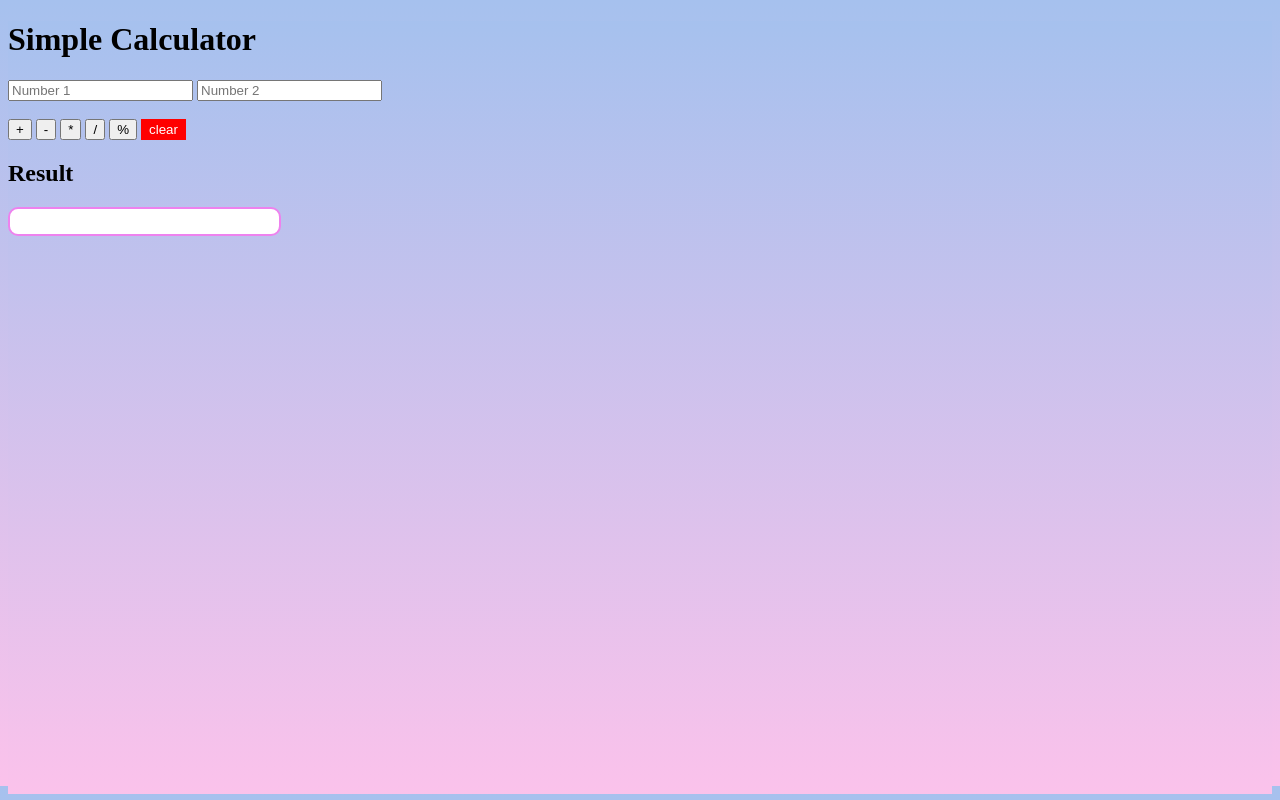
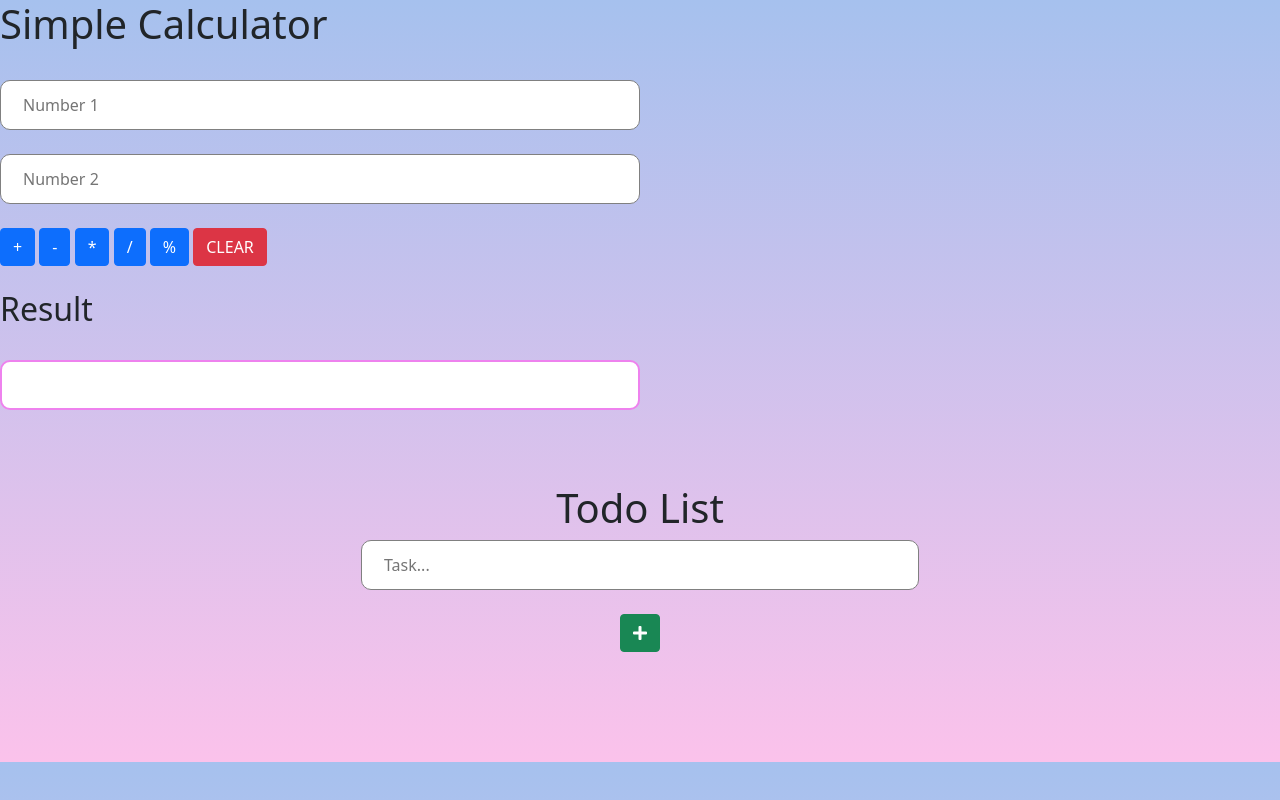
Before and after one commit to jjnanthakumar/javascript-letsupgrade, a plain HTML site: page index.html in a window 1280 px wide. Drawn offline with nearby package versions, Linux system fonts and the light colour scheme.

Commit message:
Assignment 3 Added

```diff
--- a/index.html
+++ b/index.html
@@ -4,23 +4,44 @@
 <head>
     <title>JS Essentials</title>
     <link rel="stylesheet" href="./main.css">
+    <link rel="stylesheet" href="https://cdnjs.cloudflare.com/ajax/libs/font-awesome/5.15.4/css/all.min.css"
+        integrity="sha512-1ycn6IcaQQ40/MKBW2W4Rhis/DbILU74C1vSrLJxCq57o941Ym01SwNsOMqvEBFlcgUa6xLiPY/NS5R+E6ztJQ=="
+        crossorigin="anonymous" referrerpolicy="no-referrer" />
+    <link rel="stylesheet" href="https://cdnjs.cloudflare.com/ajax/libs/bootstrap/5.1.1/css/bootstrap.min.css"
+        integrity="sha512-6KY5s6UI5J7SVYuZB4S/CZMyPylqyyNZco376NM2Z8Sb8OxEdp02e1jkKk/wZxIEmjQ6DRCEBhni+gpr9c4tvA=="
+        crossorigin="anonymous" referrerpolicy="no-referrer" />
+
 </head>
 
 <body>
-    <h1>Simple Calculator</h1>
+    <h1>Simple Calculator</h1><br/>
 
     <input type="number" name="num1" placeholder="Number 1">
+    <br /><br />
     <input type="number" name="num2" placeholder="Number 2">
-    <br/><br/>
-    <button onclick="process(this.innerText)">+</button>
-    <button onclick="process(this.innerText)">-</button>
-    <button onclick="process(this.innerText)">*</button>
-    <button onclick="process(this.innerText)">/</button>
-    <button onclick="process(this.innerText)">%</button>
-    <button class='clear' onclick="clearNum()">clear</button>
-    <br/>
-    <h2>Result </h2>
+    <br /><br />
+    <button class='btn btn-primary'onclick="process(this.innerText)">+</button>
+    <button class='btn btn-primary' onclick="process(this.innerText)">-</button>
+    <button class='btn btn-primary' onclick="process(this.innerText)">*</button>
+    <button class='btn btn-primary' onclick="process(this.innerText)">/</button>
+    <button class='btn btn-primary' onclick="process(this.innerText)">%</button>
+    <button class='btn btn-danger' onclick="clearNum()">clear</button>
+    <br /><br/>
+    <h2>Result </h2><br/>
     <input class='result' type="text" id='result' contenteditable="false">
+    <br /><br />
+    <div class="container">
+        <h1>Todo List</h1>
+        <input type="text" placeholder="Task..." id="inp" /><br/>
+        <button class='btn btn-success' onclick="addTask()"><i class="fa fa-plus"></i></button>
+        <!-- <button class='btn btn-s' onclick="changeColor()">Change Color</button> -->
+        <div id="two" class="two">
+        </div>
+    </div>
+
+    <script src="https://cdnjs.cloudflare.com/ajax/libs/bootstrap/5.1.1/js/bootstrap.min.js"
+        integrity="sha512-ewfXo9Gq53e1q1+WDTjaHAGZ8UvCWq0eXONhwDuIoaH8xz2r96uoAYaQCm1oQhnBfRXrvJztNXFsTloJfgbL5Q=="
+        crossorigin="anonymous" referrerpolicy="no-referrer"></script>
     <script src="./solution.js"></script>
     <script>
 
@@ -93,10 +114,6 @@
             console.log("BYE");
         }
 
-
-
-
-
     </script>
 
 </body>
--- a/main.css
+++ b/main.css
@@ -1,6 +1,6 @@
-body, html{
-    background-image: linear-gradient(to top, #fbc2eb 0%, #a6c1ee 100%);
-    height: 98.3%;
+body{
+    background: linear-gradient(to top, #fbc2eb 0%, #a6c1ee 100%) !important;
+    height: 100%;
 }
 
 .result{
@@ -9,8 +9,47 @@ body, html{
     font-size: 20px;
 }
 
-.clear{
-    border: 2px solid red;
-    background-color: red;
-    color: white;
+
+
+
+.container{
+    padding: 50px;
+    display: flex;
+    flex-direction: column;
+    justify-content: center;
+    align-items: center;
 }
+
+.btn {
+
+    font-size: 20px;
+    text-transform: uppercase;
+
+}
+
+input{
+    width: 50%;
+    height: 50px;
+    text-indent: 20px;
+    font-size: 20px;
+    border-radius: 10px;
+    outline: none;
+    border: 1px solid gray;
+}
+
+.two{
+    padding-top: 30px;
+    padding-bottom: 30px;
+}
+
+.todo{
+    padding: 10px;
+    padding: 10px;
+    margin: 10px ;
+    font-size: 25px;
+    font-weight: normal;
+    font-family: segoe UI;
+    box-shadow: 0 0 2px gray;
+    border-radius: 10px;
+
+}
--- a/solution.js
+++ b/solution.js
@@ -17,16 +17,44 @@ console.log(Array.from(Array(10).keys()).filter(x => x % 2 == 0))
 
 // With loop
 let arr = Array.from(Array(10).keys())
-for(let i=0;i<arr.length;i++){
-    arr[i]%2==0 && console.log(arr[i])
+for (let i = 0; i < arr.length; i++) {
+    arr[i] % 2 == 0 && console.log(arr[i])
 }
 
 // Create a array with five city names and print it in reverse order
-let city_names = ['Madurai','Chennai','Trichy','Coimbatore','Salem']
+let city_names = ['Madurai', 'Chennai', 'Trichy', 'Coimbatore', 'Salem']
 // One liner
 console.log([...city_names].reverse())
 
 // With loop
-for(let i=city_names.length-1;i>0;i--){
+for (let i = city_names.length - 1; i > 0; i--) {
     console.log(city_names[i])
 }
+
+var Id = 0;
+function addTask() {
+    let data = document.getElementById('inp').value;
+    document.getElementById('two').innerHTML += `
+    <span id='${Id}'>
+    <h1 style="display: inline-block !important" class='todo'>${data}</h1>
+    <button class='btn btn-sm btn-danger' onclick="deleteTask(${Id})"><i class='fa fa-trash'></i></button>
+    <button class='btn btn-sm btn-primary' onclick="updateTask(${Id})"><i class='fa fa-edit'></i></button>
+    </span><br/>
+    `;
+    document.getElementById('inp').value = "";
+}
+
+function deleteTask(id) {
+    document.getElementById(id).remove()
+}
+
+function updateTask(id) {
+    let data = document.getElementById(id).innerText
+    document.getElementById('inp').value = data
+    deleteTask(id)
+}
+function changeColor() {
+
+    document.getElementById('two').style.backgroundColor = "lightblue";
+
+}
```
